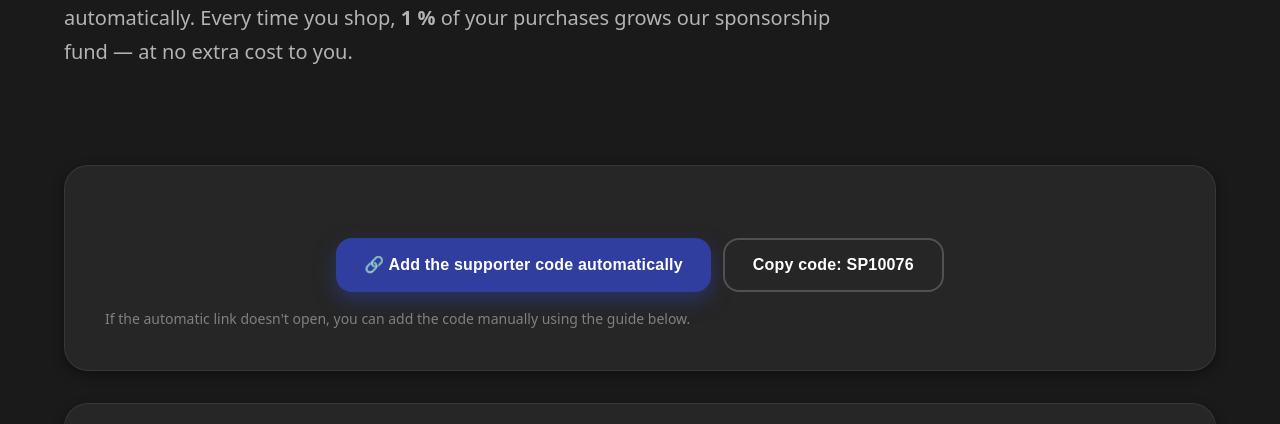
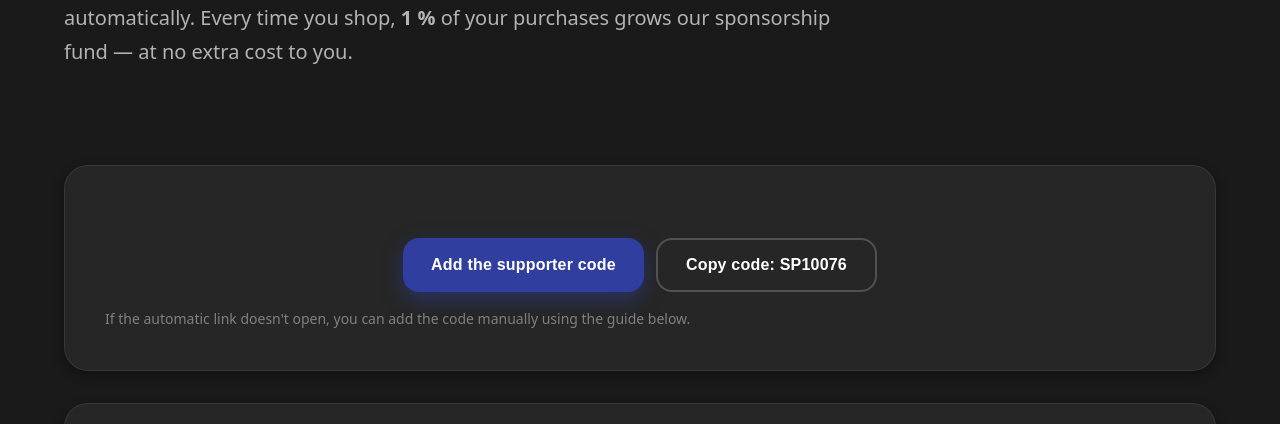
Before and after one commit to LUT-Entrepreneurship-Society/LUTES_KSMS_SupportCodeLandingPage, a plain HTML site: page index.html in a window 1280 px wide. Shown: the part 308-732 px from the top of the page. Drawn offline with Linux system fonts and the light colour scheme.

Commit message:
Changed button text to "Add the supporter code"

```diff
--- a/index.html
+++ b/index.html
@@ -23,7 +23,7 @@
 
     <section class="card" style="margin-top:48px">
       <div class="actions">
-        <button class="btn btn-primary" id="cta">🔗 Add the supporter code automatically</button>
+        <button class="btn btn-primary" id="cta">Add the supporter code</button>
         <button class="btn btn-secondary" id="copy">Copy code: <strong>SP10076</strong></button>
       </div>
       <div class="hint" id="hint">If the automatic link doesn't open, you can add the code manually using the guide below.</div>
```
